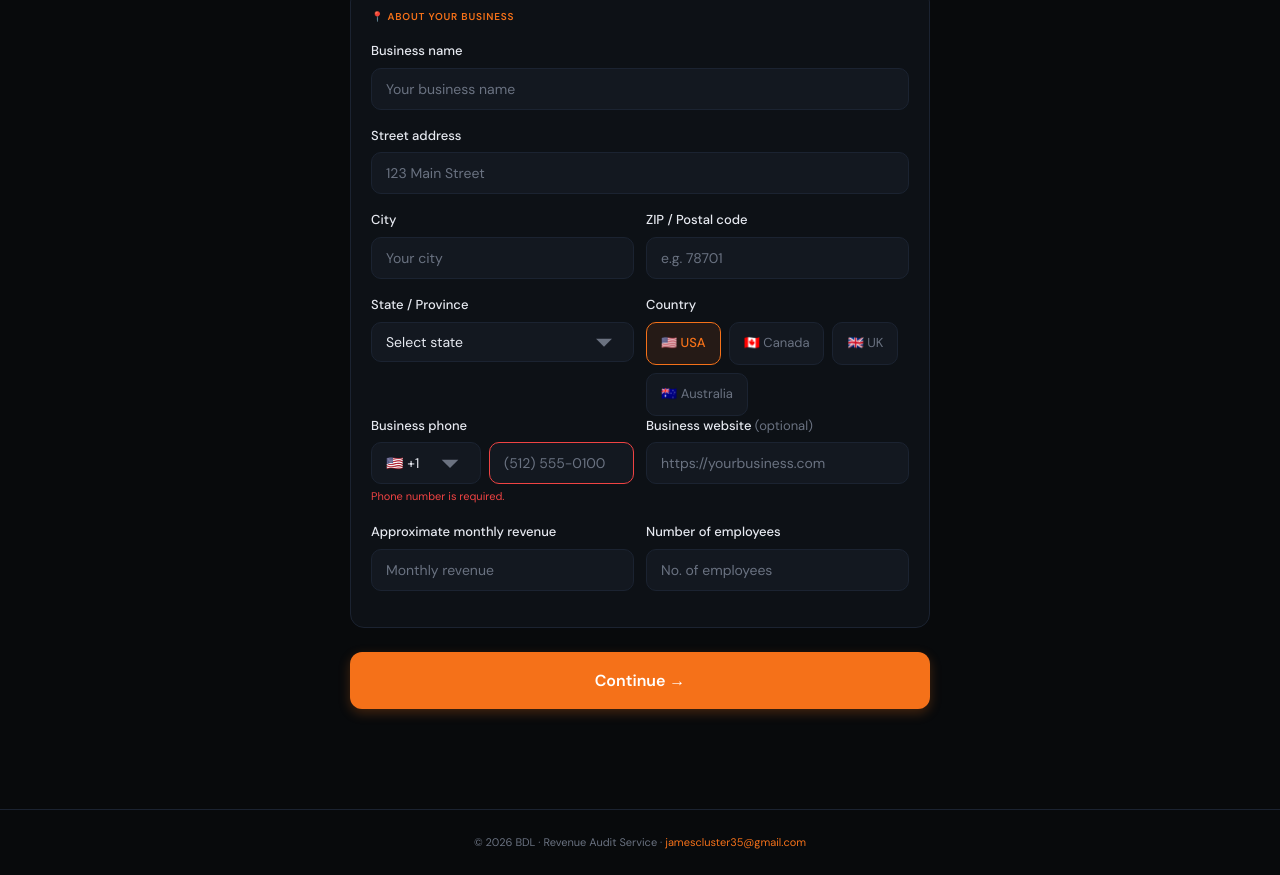
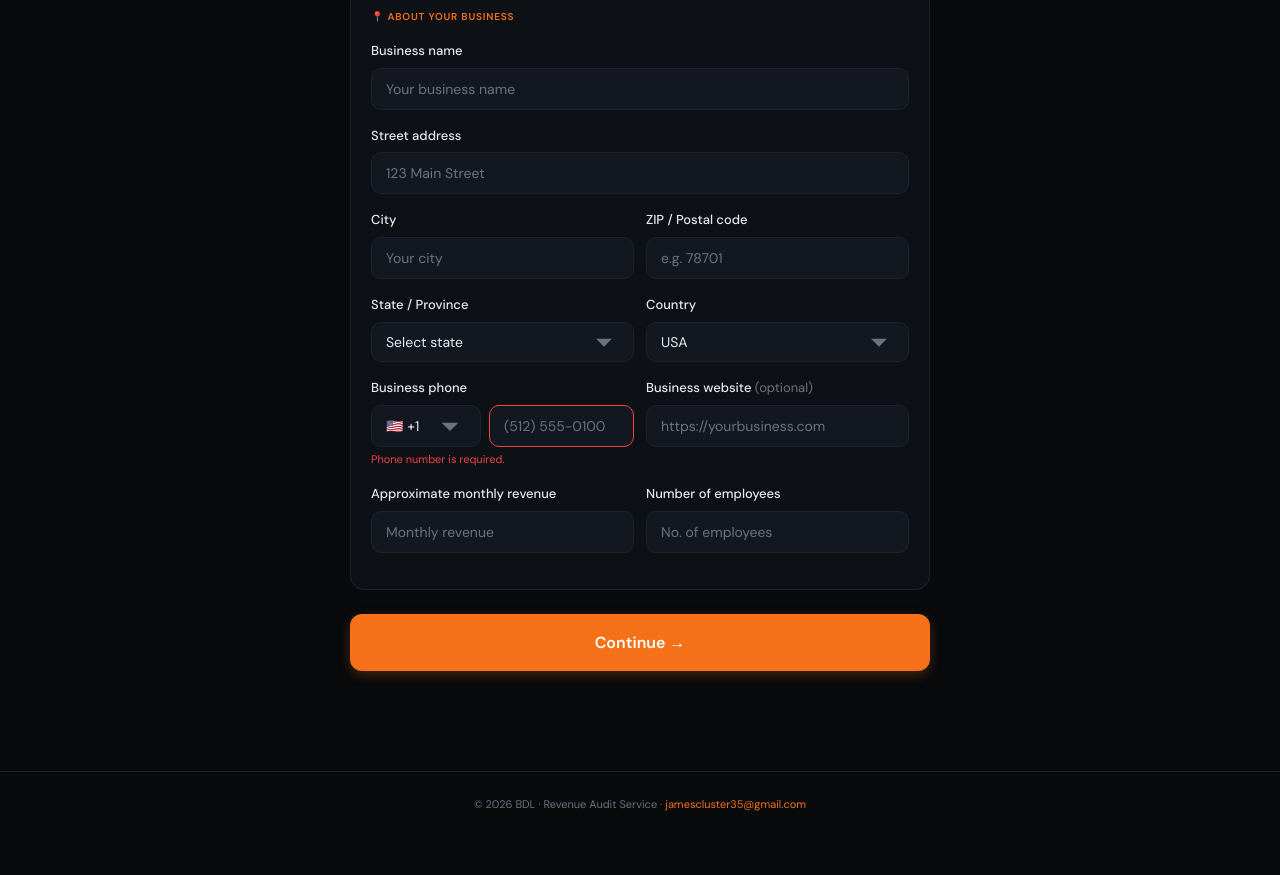
Before and after one commit to jamescluster35/revenue-leakage-calculator, a plain HTML site: page index.html in a window 1280 px wide. Shown: the part 1119-1994 px from the top of the page. After the commit the page ends 1957 px from the top, so only its background shows below. Drawn offline with Linux system fonts and the light colour scheme.

Commit message:
Convert country selection to a clean select dropdown with USA prioritized, and remove emoji flags from state and country labels to fix the usUSA prefix rendering error on Windows

```diff
--- a/index.html
+++ b/index.html
@@ -68,6 +68,9 @@
 }
 *{box-sizing:border-box;margin:0;padding:0;}
 body{background:var(--surface-background);color:var(--text-primary);font-family:'DM Sans',-apple-system,sans-serif;font-size:15px;line-height:1.6;min-height:100vh;}
+input, select, textarea, button {
+  font-family: inherit;
+}
 .hdr{text-align:center;padding:48px 20px 0;}
 .logo{display:inline-flex;align-items:center;gap:8px;margin-bottom:28px;}
 .logo-dot{width:10px;height:10px;background:var(--brand-primary);border-radius:50%;}
@@ -368,28 +371,28 @@ footer a{color:var(--brand-primary);text-decoration:none;}
           <label>State / Province</label>
           <select id="biz_state" class="has-custom-arrow">
             <option value="">Select state</option>
-            <optgroup label="🇺🇸 USA — States">
+            <optgroup label="USA — States">
             <option>AL</option><option>AK</option><option>AZ</option><option>AR</option><option>CA</option><option>CO</option><option>CT</option><option>DE</option><option>FL</option><option>GA</option><option>HI</option><option>ID</option><option>IL</option><option>IN</option><option>IA</option><option>KS</option><option>KY</option><option>LA</option><option>ME</option><option>MD</option><option>MA</option><option>MI</option><option>MN</option><option>MS</option><option>MO</option><option>MT</option><option>NE</option><option>NV</option><option>NH</option><option>NJ</option><option>NM</option><option>NY</option><option>NC</option><option>ND</option><option>OH</option><option>OK</option><option>OR</option><option>PA</option><option>RI</option><option>SC</option><option>SD</option><option>TN</option><option>TX</option><option>UT</option><option>VT</option><option>VA</option><option>WA</option><option>WV</option><option>WI</option><option>WY</option>
             </optgroup>
-            <optgroup label="🇨🇦 Canada — Provinces">
+            <optgroup label="Canada — Provinces">
             <option>AB — Alberta</option><option>BC — British Columbia</option><option>MB — Manitoba</option><option>NB — New Brunswick</option><option>NL — Newfoundland</option><option>NS — Nova Scotia</option><option>NT — Northwest Territories</option><option>NU — Nunavut</option><option>ON — Ontario</option><option>PE — Prince Edward Island</option><option>QC — Quebec</option><option>SK — Saskatchewan</option><option>YT — Yukon</option>
             </optgroup>
-            <optgroup label="🇦🇺 Australia — States">
+            <optgroup label="Australia — States">
             <option>NSW — New South Wales</option><option>VIC — Victoria</option><option>QLD — Queensland</option><option>WA — Western Australia</option><option>SA — South Australia</option><option>TAS — Tasmania</option><option>ACT — Australian Capital Territory</option><option>NT — Northern Territory</option>
             </optgroup>
-            <optgroup label="🇬🇧 UK — Regions">
+            <optgroup label="UK — Regions">
             <option>England</option><option>Scotland</option><option>Wales</option><option>Northern Ireland</option><option>Greater London</option>
             </optgroup>
           </select>
         </div>
         <div class="field">
           <label>Country</label>
-          <div class="choices" id="country-choices">
-            <div class="choice on" onclick="setCountry(this,'USA')" data-c="USA">🇺🇸 USA</div>
-            <div class="choice" onclick="setCountry(this,'Canada')" data-c="Canada">🇨🇦 Canada</div>
-            <div class="choice" onclick="setCountry(this,'UK')" data-c="UK">🇬🇧 UK</div>
-            <div class="choice" onclick="setCountry(this,'Australia')" data-c="Australia">🇦🇺 Australia</div>
-          </div>
+          <select id="biz_country" class="has-custom-arrow" onchange="setCountry(this.value)">
+            <option value="USA">USA</option>
+            <option value="Canada">Canada</option>
+            <option value="UK">United Kingdom (UK)</option>
+            <option value="Australia">Australia</option>
+          </select>
         </div>
       </div>
 
@@ -602,11 +605,15 @@ var CURRENCIES = {
   'Australia': '$'
 };
 
-function setCountry(el, val){
+function setCountry(val){
   _country = val;
   _symbol = CURRENCIES[val] || '$';
-  document.querySelectorAll('#country-choices .choice').forEach(function(b){b.classList.remove('on');});
-  el.classList.add('on');
+
+  var countryDropdown = document.getElementById('biz_country');
+  if(countryDropdown && countryDropdown.value !== val) {
+    countryDropdown.value = val;
+  }
+
   formatCurrencyInput(document.getElementById('monthly_revenue'));
 
   // Update phone code selectors and trigger their validation
@@ -715,8 +722,7 @@ window.addEventListener('load', function() {
 window.addEventListener('DOMContentLoaded',function(){
   var ft=document.getElementById('footer-txt');
   if(ft)ft.innerHTML='© 2026 BDL · Revenue Audit Service · <a href="mailto:'+_em+'" style="color:var(--or);">'+_em+'</a>';
-  var def = document.querySelector('#country-choices .choice.on');
-  if(def) setCountry(def, 'USA');
+  setCountry('USA');
 });
 
 var pageLoadTime = Date.now(); // Record page load time
```
